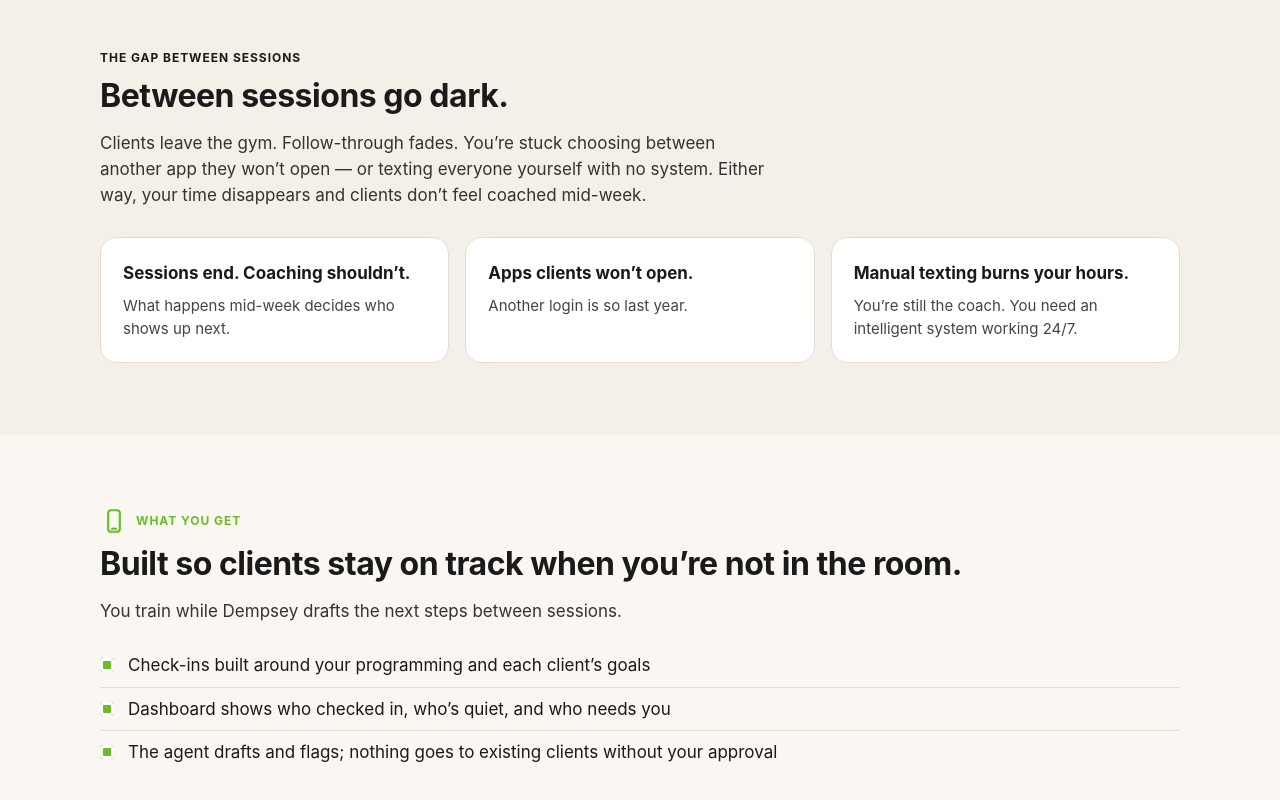
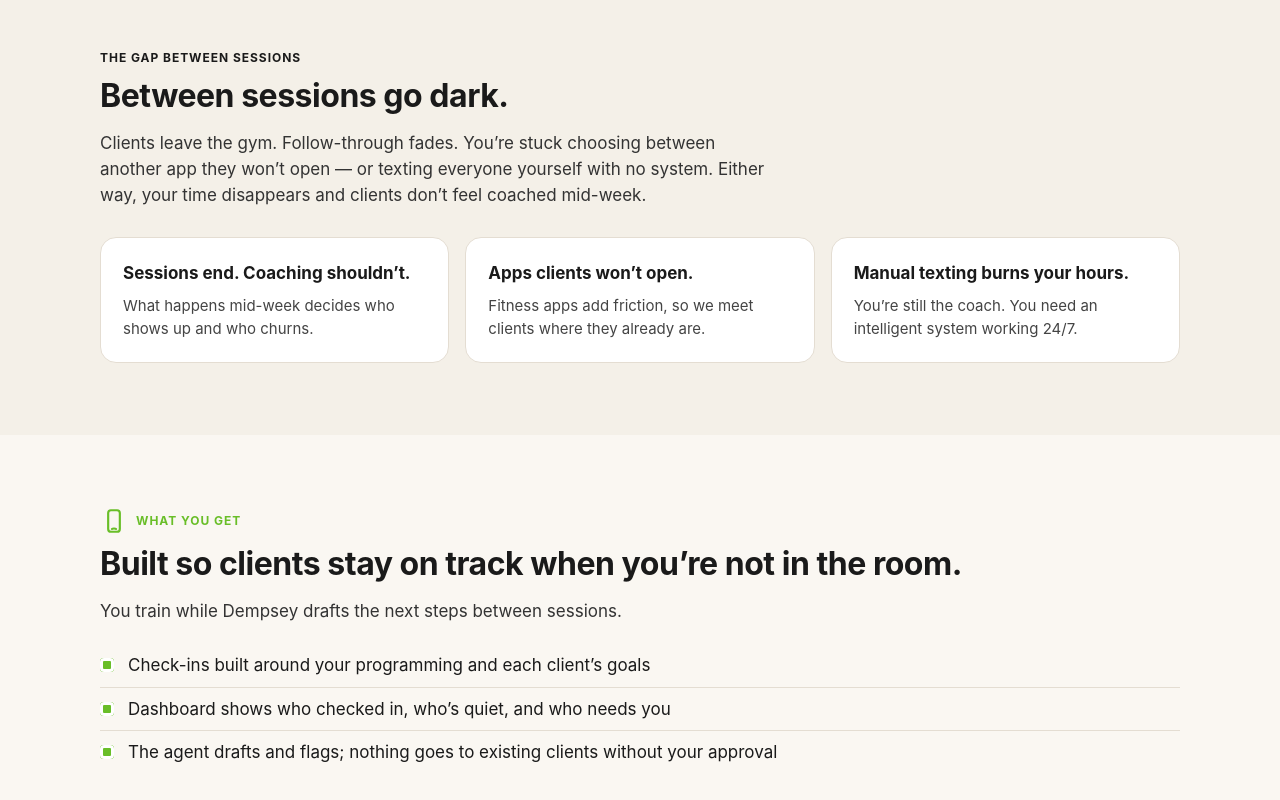
Before and after one commit to JosephAGomez/flexkinetic-site, a plain HTML site: page index.html in a window 1280 px wide. Shown: the part 1656-2456 px from the top of the page. Drawn offline with Linux system fonts and the light colour scheme.

Commit message:
Update Gap section homepage card copy (#18)
Replace the mid-week attendance line and the extra-login line so the cards say who churns and that Dempsey meets clients where they already are.

Co-authored-by: Cursor Agent <cursoragent@cursor.com>
Co-authored-by: Joseph <JosephAGomez@users.noreply.github.com>

```diff
--- a/index.html
+++ b/index.html
@@ -516,11 +516,11 @@
         <div class="cards three">
           <div class="card">
             <h3>Sessions end. Coaching shouldn’t.</h3>
-            <p>What happens mid-week decides who shows up next.</p>
+            <p>What happens mid-week decides who shows up and who churns.</p>
           </div>
           <div class="card">
             <h3>Apps clients won’t open.</h3>
-            <p>Another login is so last year.</p>
+            <p>Fitness apps add friction, so we meet clients where they already are.</p>
           </div>
           <div class="card">
             <h3>Manual texting burns your hours.</h3>
```
